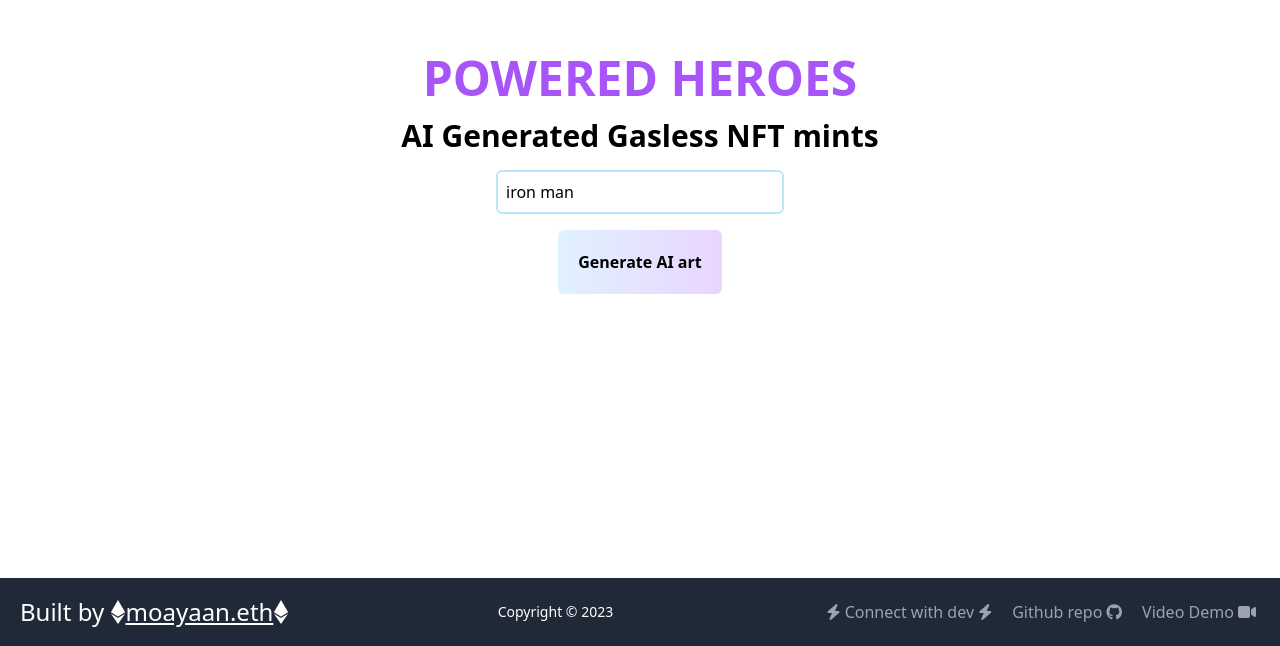
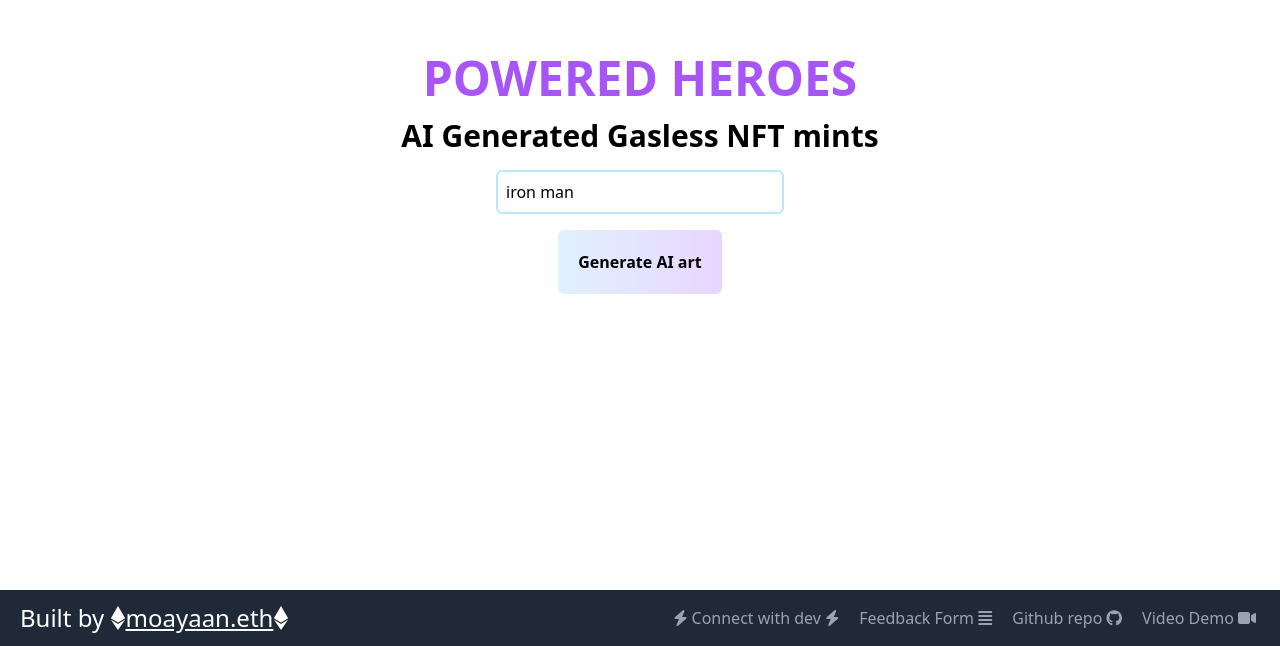
Before and after one commit to moayaan1911/powered, a Next.js app: page / in a window 1280 px wide. Shown: the part 154-800 px from the top of the page. Built offline with nearby package versions, Linux system fonts and the light colour scheme.

Commit message:
made changes in index

```diff
--- a/pages/index.js
+++ b/pages/index.js
@@ -257,9 +257,6 @@ export default function Home() {
             </a>
           </h3>
 
-          <p className="text-white text-sm pt-3 pb-3 lg:block hidden">
-            Copyright &copy; {new Date().getFullYear()}
-          </p>
           <div className="flex space-x-3">
             <a
               className="text-gray-400 hover:text-white p-1"
@@ -269,6 +266,14 @@ export default function Home() {
             >
               <i class="fa-solid fa-bolt"></i> Connect with dev{" "}
               <i class="fa-solid fa-bolt"></i>
+            </a>
+            <a
+              className="text-gray-400 hover:text-white p-1 md:block block"
+              href=" https://forms.gle/MHY9vDk8r3Xw7qGP6"
+              target={"_blank"}
+              rel="noreferrer"
+            >
+              Feedback Form <i class="fa-solid fa-align-justify"></i>
             </a>
             <a
               className="text-gray-400 hover:text-white p-1 md:block hidden"
```
